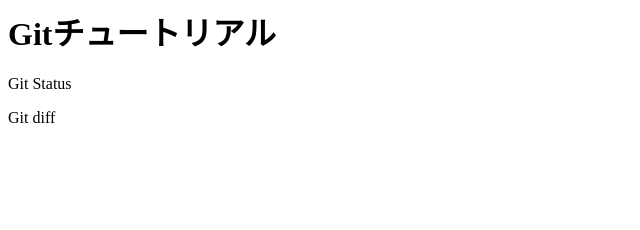
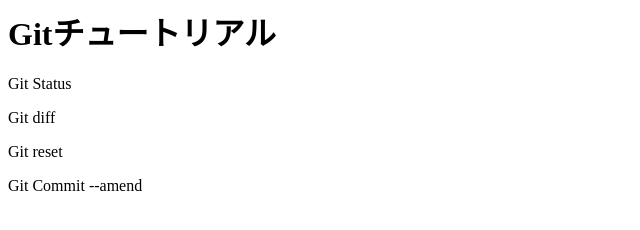
Before and after one commit to Junanzai/git_tutorial, a plain HTML site: page index.html in a window 1280 px wide. Shown: the whole page, without its empty margins (0-640 px from the left). Drawn offline with Linux system fonts and the light colour scheme.

Commit message:
git commit --amendを追記

```diff
--- a/index.html
+++ b/index.html
@@ -1,3 +1,5 @@
 <h1>Gitチュートリアル</h1>
 <p>Git Status</p>
 <p>Git diff</p>
+<p>Git reset</p>
+<p>Git Commit --amend</p>
```
